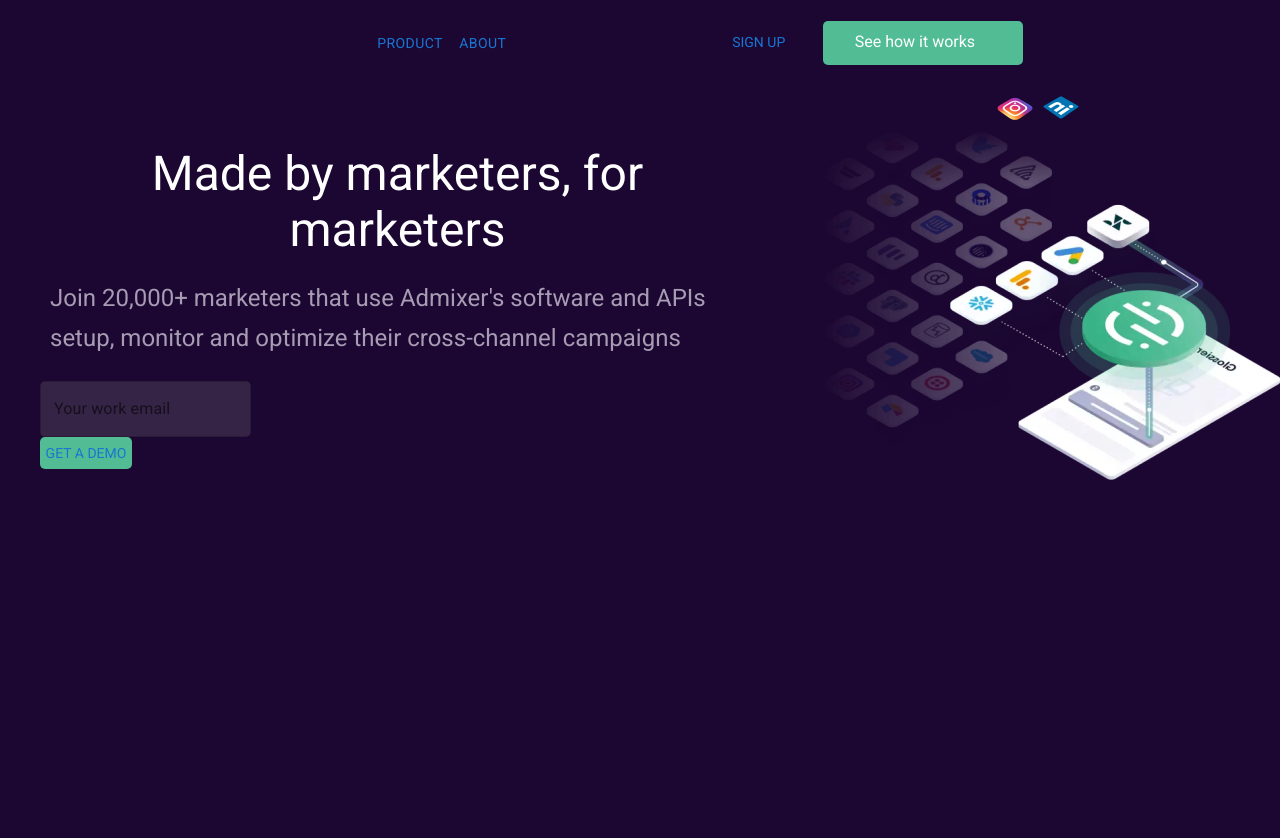
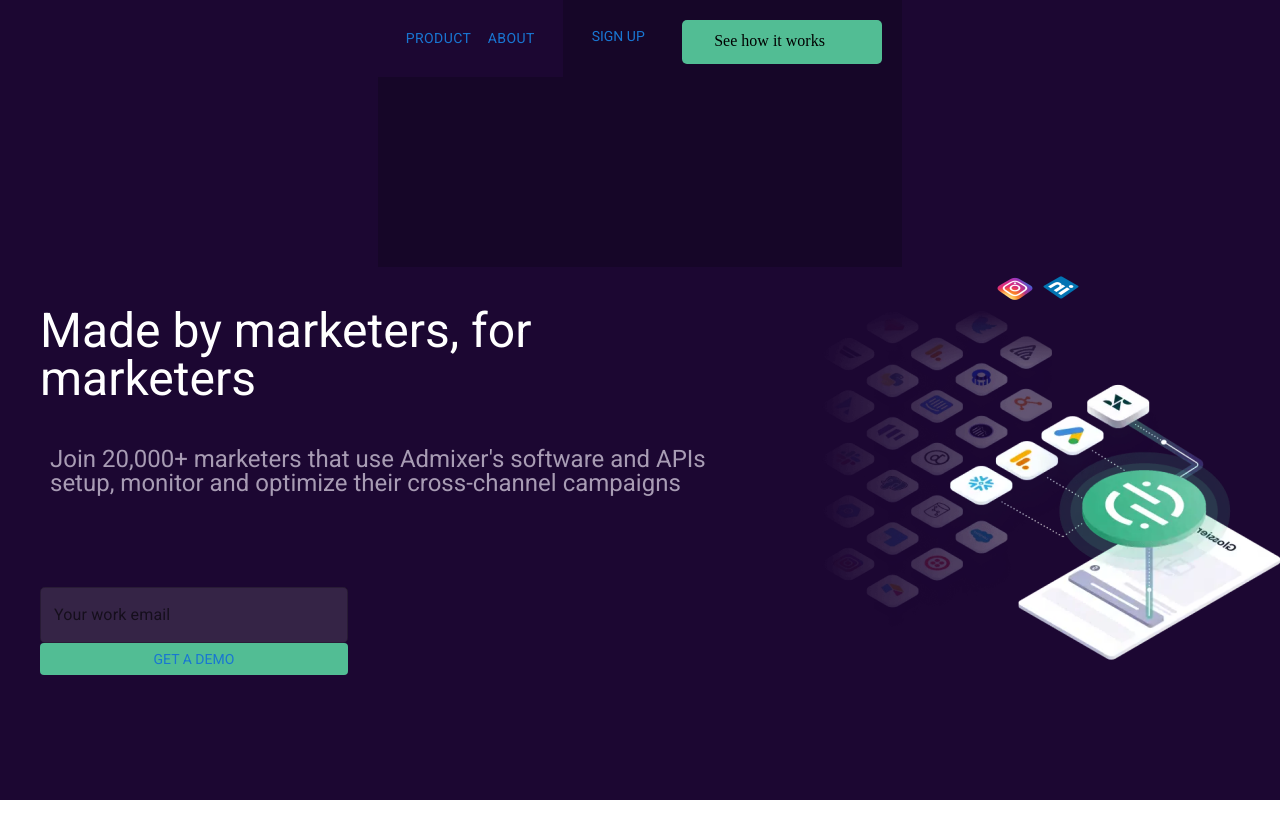
Before and after one commit to jfeng1115/admixer_react_landingpage, a React (Create React App) app: page / in a window 1280 px wide. Shown: the top 838 px of the page. After the commit the page ends 800 px from the top, so only its background shows below. Built offline with nearby package versions, Linux system fonts and the light colour scheme; a small style sheet from the web is missing.

Commit message:
fix style

```diff
--- a/src/Header.js
+++ b/src/Header.js
@@ -7,19 +7,16 @@ class Header extends Component {
     render() {
         return (
             <div className="header">
-                <div className="frame-container roboto-normal-white-16px">
-                    <div className="frame">
-                        <MenuListComposition className="product" firstItem="test1">Product</MenuListComposition>
+                    <div className="menu-container">
                         <BasicMenu className="pricing" title="Product" item1="Connectors" item2="Campaign Management" item3="Mix Media"></BasicMenu>
                         <BasicMenu className="pricing" title="About" item1="Company" item2="Career" item3="Growth"></BasicMenu>
                     </div>
-                    <div className="frame-1">
+                    <div className="sign-up-header-container">
                         <Button className="sign-up">Sign up</Button>
                         <div className="frame-2">
                             <div className="see-how-it-works">See how it works</div>
                         </div>
                     </div>
-                </div>
             </div>);
     }
 }
--- a/src/Hero.js
+++ b/src/Hero.js
@@ -34,12 +34,13 @@ class Hero extends Component{
                         their
                         cross-channel campaigns
                     </div>
-                    <form className="frame-3" onSubmit={this.handleSubmit}>
-                        <TextField className="rectangle" label="Your work email" variant="outlined" value={email} onChange={this.handleChange}/>
-                        <div className="frame-4">
+                    <div className="cta-container">
+                        <form className="sign-up-form" onSubmit={this.handleSubmit}>
+                            <TextField className="rectangle" label="Your work email" variant="outlined" value={email}
+                                       onChange={this.handleChange}/>
                             <Button className="get-a-demo roboto-normal-white-16px">Get a demo</Button>
-                        </div>
-                    </form>
+                        </form>
+                    </div>
                 </div>
                 <div className="hero-image">
                     <div className="overlap-group1">
--- a/src/css/mainpage.css
+++ b/src/css/mainpage.css
@@ -5,35 +5,28 @@
   background-color: var(--x1c0732);
   display: flex;
   flex-direction: column;
+  height: 800px;
 }
 
 .mainpage .header {
   align-items: flex-start;
+  flex: 1;
   background-color: #00000033;
   display: flex;
+
 }
 
-.mainpage .frame-container {
+.mainpage .menu-container {
   align-items: center;
   background-color: var(--x1c0732);
   display: flex;
-  justify-content: flex-end;
   padding: 20px;
 }
 
-.mainpage .frame {
+.mainpage .sign-up-header-container {
   align-items: flex-start;
   display: flex;
-  padding: 5px 48px;
-}
-
-.mainpage .product {
-  letter-spacing: 0;
-  line-height: 20px;
-  min-height: 20px;
-  text-align: center;
-  white-space: nowrap;
-  width: 64px;
+  padding: 20px;
 }
 
 .mainpage .pricing {
@@ -43,36 +36,6 @@
   min-height: 20px;
   white-space: nowrap;
   width: 65px;
-}
-
-.mainpage .customers {
-  letter-spacing: 0;
-  line-height: 20px;
-  margin-left: 56px;
-  min-height: 20px;
-  text-align: center;
-  white-space: nowrap;
-  width: 88px;
-}
-
-.mainpage .docs {
-  letter-spacing: 0;
-  line-height: 20px;
-  margin-left: 40px;
-  min-height: 20px;
-  text-align: center;
-  white-space: nowrap;
-  width: 41px;
-}
-
-.mainpage .company {
-  letter-spacing: 0;
-  line-height: 20px;
-  margin-left: 40px;
-  min-height: 20px;
-  text-align: center;
-  white-space: nowrap;
-  width: 75px;
 }
 
 .mainpage .frame-1 {
@@ -111,23 +74,21 @@
 }
 
 .mainpage .hero {
-  align-items: flex-start;
   display: flex;
   flex-direction: column;
-  left: 0;
-  min-height: 822px;
+  align-items: flex-start;
   padding: 40px;
-  top: 0;
+  height: 500px; /* todo: why do I need this ? */
 }
 
 .mainpage .made-by-marketers-for-marketers {
   color: var(--white);
+  flex: 1;
   font-family: var(--font-family-roboto);
   font-size: var(--font-size-l);
   font-weight: 400;
-  letter-spacing: 0;
-  line-height: 56px;
-  margin-top: 19px;
+  text-align: left;
+
 }
 
 .mainpage .join-20000-markete {
@@ -135,42 +96,38 @@
   font-family: var(--font-family-roboto);
   font-size: var(--font-size-m);
   font-weight: 400;
-  letter-spacing: 0;
-  line-height: 40px;
-  margin-top: 20px;
+
   padding: 0 10px;
   text-align: left;
+  flex: 1;
 }
 
-.mainpage .frame-3 {
+.mainpage .cta-container {
+  flex: 1;
   align-items: flex-start;
   display: flex;
   flex-direction: column;
-  margin-top: 23px;
-  min-height: 192px;
+
 }
 
 .mainpage .rectangle {
+  flex: 1;
   background-color: #352446;
   border-radius: 5px;
   box-shadow: 0px 0px 0px #352446;
-}
-
-.mainpage .frame-4 {
-  align-items: flex-start;
-  background-color: var(--ocean-green-pearl);
-  border-radius: 5px;
-  display: flex;
-  justify-content: flex-end;
+  width: 100%;
 }
 
 .mainpage .get-a-demo {
   letter-spacing: 0;
+  background-color: var(--ocean-green-pearl);
   line-height: 20px;
   min-height: 20px;
   text-align: center;
   white-space: nowrap;
-  width: 92px;
+  flex:1;
+  align-items: flex-start;
+  width: 100%
 }
 
 .mainpage .frame-5 {
@@ -202,6 +159,7 @@
 .mainpage .hero-container {
   display: flex;
   align-items: start;
+  flex: 2;
 }
 
 
```
